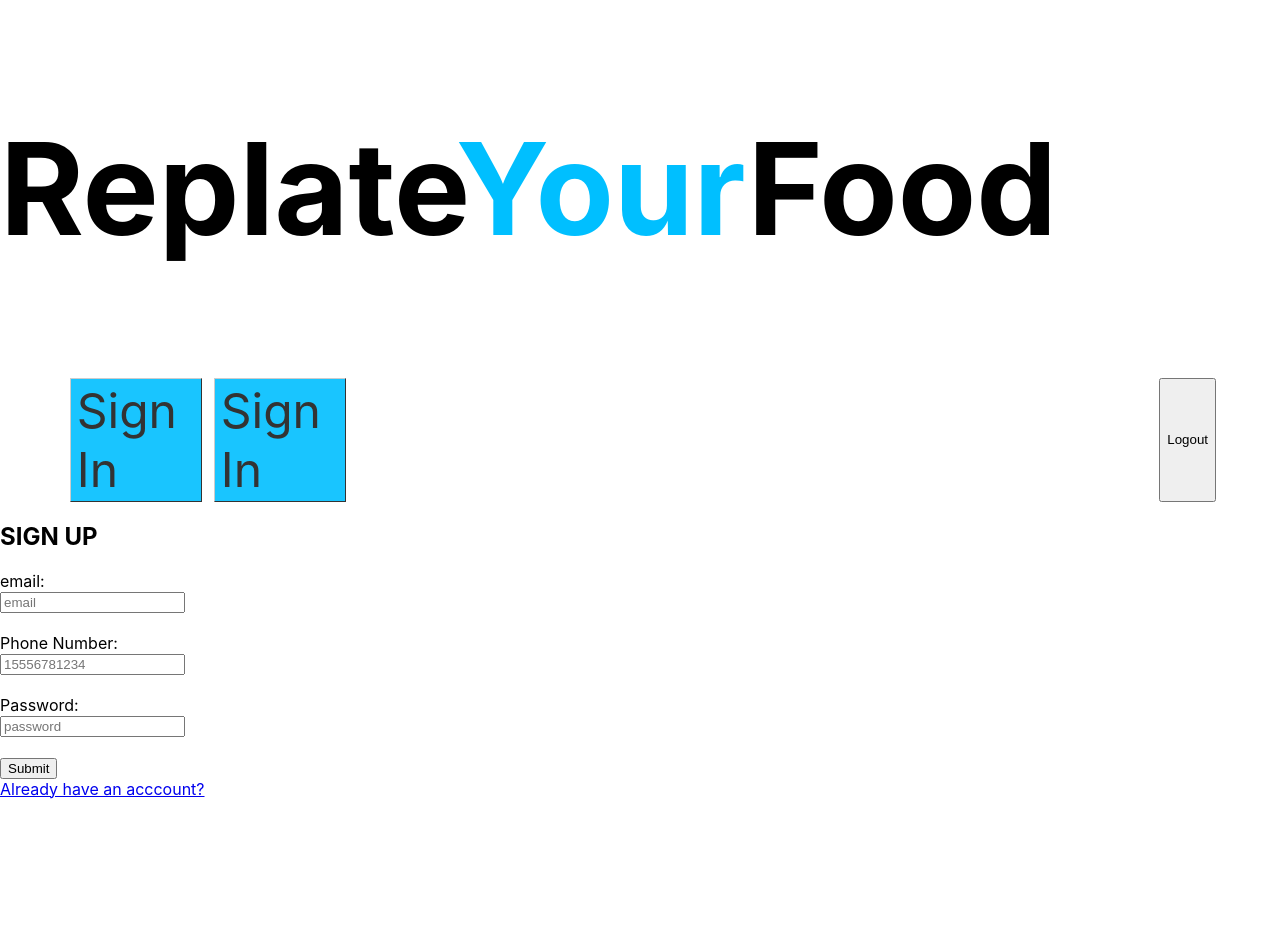
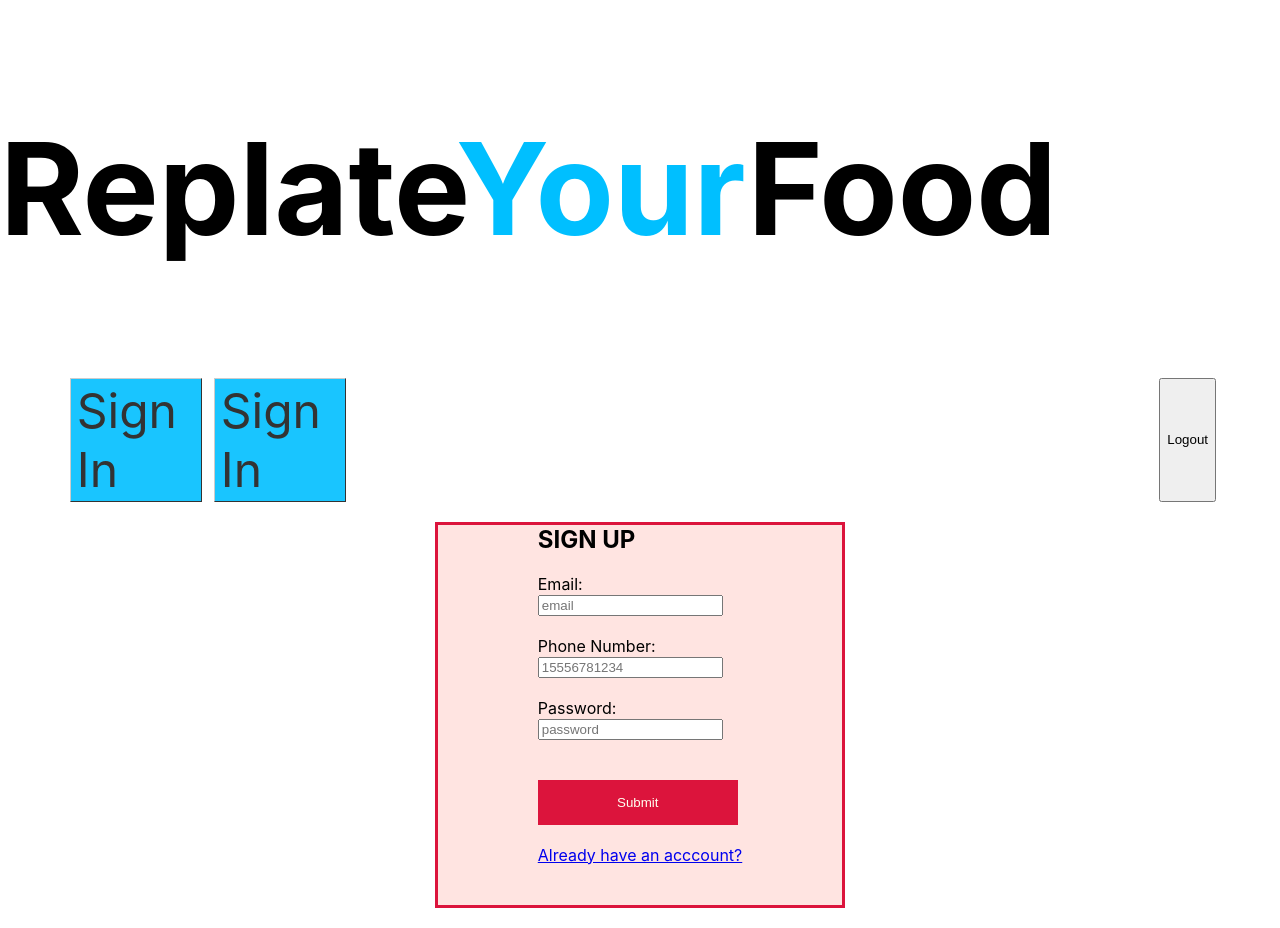
Before and after one commit to bh-replate-1/frontend, a React (Create React App) app: page /signup in a window 1280 px wide. Before the commit the page ends 800 px from the top, so only its background shows below. Built offline with nearby package versions, Linux system fonts and the light colour scheme.

Commit message:
styled-signin/up

```diff
--- a/package.json
+++ b/package.json
@@ -7,6 +7,7 @@
     "@testing-library/react": "^9.5.0",
     "@testing-library/user-event": "^7.2.1",
     "axios": "^0.20.0",
+    "gsap": "^3.5.0",
     "react": "^16.13.1",
     "react-bootstrap": "^1.3.0",
     "react-dom": "^16.13.1",
--- a/src/Components/SignIn.js
+++ b/src/Components/SignIn.js
@@ -1,10 +1,27 @@
-import React from 'react'
+import React, {useRef, useEffect} from 'react'
 import { Container, Form, Button,} from 'react-bootstrap'
 import {Link} from 'react-router-dom'
-// import './forms.css'
+import styled from 'styled-components'
+import {StyledButton, CenterDiv} from '../Utils/styles'
+import {TweenMax, Power3} from 'gsap'
+
 
 
 function SignIn(props) {
+  let signinForm = useRef(null)
+
+  useEffect(() => {
+    TweenMax.to(
+      signinForm,
+      .8,
+      {
+        opacity: 1,
+        y: -30,
+        ease: Power3.easeOut
+      }
+    )
+
+  }, [])
 
   const { valuesIn,
           errorsIn,
@@ -23,8 +40,9 @@ function SignIn(props) {
   }
   return (
         <>
+        <CenterDiv>
         <Container>
-          <Form className="signin-form" onSubmit={onSubmit}>
+          <Form className="signin-form" onSubmit={onSubmit} ref={el => {signinForm = el}}>
 
                 <Form.Group>
                        <h2>SIGN IN</h2>
@@ -55,12 +73,13 @@ function SignIn(props) {
                     ></Form.Control>
                 </Form.Group>
                         <br/>
-              <Button  disabled={disabled} variant="primary" type="submit">Log In</Button>
+              <StyledButton  disabled={disabled} variant="primary" type="submit">Log In</StyledButton>
                         <br/>
               <Link to="/signup">Need an account?</Link>
 
             </Form>
           </Container>
+          </CenterDiv>
         </>
   );
 }
--- a/src/Components/SignUp.js
+++ b/src/Components/SignUp.js
@@ -1,11 +1,32 @@
-import React from 'react'
+import React, {useRef, useEffect} from 'react'
 import { Container, Form, Button} from 'react-bootstrap'
 import {Link} from 'react-router-dom'
-// import './forms.css'
+import styled from 'styled-components'
+import {StyledButton, CenterDiv} from '../Utils/styles'
+import {TweenMax, Power3} from 'gsap'
+
 
 function SignUp(props) {
+    let signUpForm = useRef(null)
 
-    const {valuesUp, errorsUp, inputChangeUp, submitUp, disabledUp} = props
+    useEffect(() => {
+      TweenMax.to(
+        signUpForm,
+        .8,
+        {
+          opacity: 1,
+          y: -30,
+          ease: Power3.easeOut
+        }
+      )
+
+    }, [])
+
+    const {valuesUp,
+           errorsUp,
+           inputChangeUp,
+           submitUp,
+           disabledUp} = props
 
     const onSubmit = (evt) => {
         debugger
@@ -19,14 +40,15 @@ function SignUp(props) {
     }
     return (
         <>
-    <Container>
-         <Form className='signup-form' onSubmit={onSubmit}>
+        <CenterDiv>
+        <Container>
+         <Form className='signup-form' onSubmit={onSubmit} ref={el => {signUpForm = el}}>
             <Form.Group>
                     <h2 className='text-center'>SIGN UP</h2>
                     <div>{errorsUp.email}</div>
                     <div>{errorsUp.phone}</div>
                     <div>{errorsUp.password}</div>
-            <Form.Label>email:</Form.Label>
+            <Form.Label>Email:</Form.Label>
                     <br/>
                 <Form.Control
                     type="input"
@@ -41,7 +63,7 @@ function SignUp(props) {
             <Form.Label>Phone Number:</Form.Label>
                     <br/>
                 <Form.Control
-                type="number"
+                type="text"
                 value={valuesUp.phone}
                 placeholder="15556781234"
                 name="phone"
@@ -65,11 +87,13 @@ function SignUp(props) {
             </Form.Group>
                 <br/>
 
-            <Button disabled={disabledUp} type="submit">Submit</Button>
+            <StyledButton disabled={disabledUp} type="submit">Submit</StyledButton>
                 <br/>
             <Link to='/signin'>Already have an acccount?</Link>
         </Form>
     </Container>
+    </CenterDiv>
+
         </>
     )
 }
--- a/src/Utils/styles.js
+++ b/src/Utils/styles.js
@@ -9,10 +9,10 @@ margin:20px auto;
 width:200px;
 `
 
-const StyledInput = styled.input`
+export const StyledInput = styled.input`
 width:190px;`
 
-const CenterDiv = styled.div`
+ export const CenterDiv = styled.div`
 display:flex;
 justify-content:center;
 align-items:center;
@@ -23,11 +23,11 @@ border:3px crimson solid;
 padding:10px;
 `
 
-const RedSpan = styled.span`
+export const RedSpan = styled.span`
 color: red;
 `
 
-const Details = styled.header`
+ export const Details = styled.header`
 
 background-color:crimson;
 color:white;
--- a/src/formSchemaUp.js
+++ b/src/formSchemaUp.js
@@ -3,9 +3,8 @@ import * as yup from 'yup'
 const formSchemaUp = yup.object().shape({
     email: yup
     .string()
-    .min(5, "email must be at least 5 characters long.")
-    .max(8, "User name should only be 8 characters long.")
-    .required("Usename is required when Singing up."),
+    .email("Valid Email is required to sign up.")
+    .required("Email is required to sign up."),
     phone: yup
     .string()
     .required("Phone Number is required to Sign up."),
```
Also changed, not shown: 1 other file (tests, documents, lock files or other folders).
